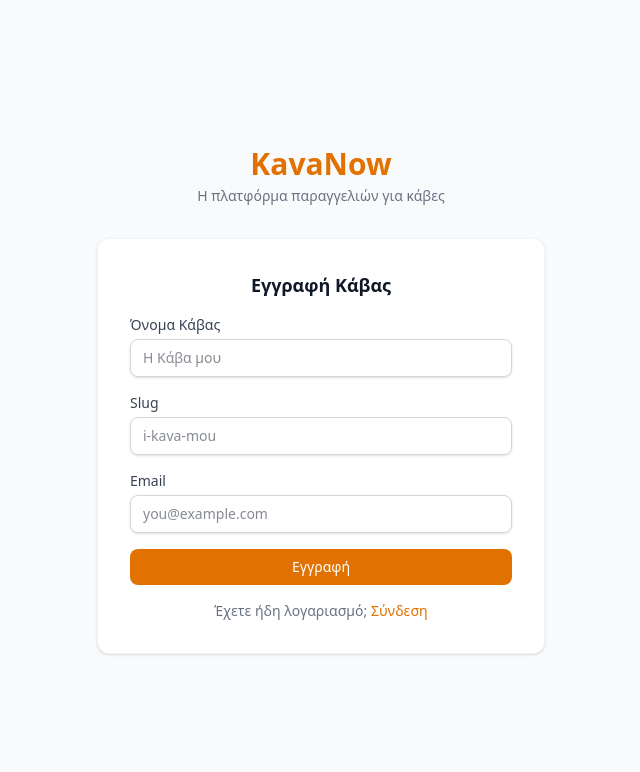
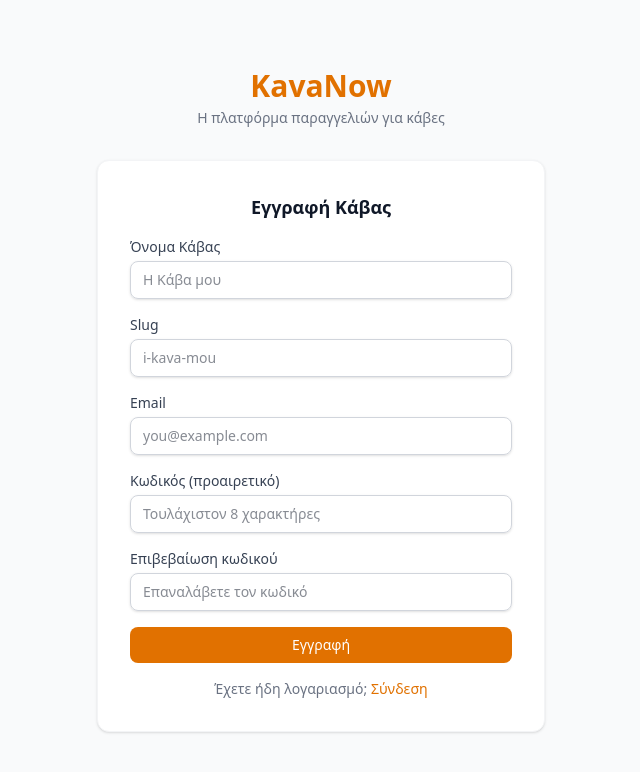
Before and after one commit to pbechliv/kava-now, a React (Vite) app in the folder packages/web/: page /register in a window 1280 px wide. Shown: the top 772 px of the page, without its empty margins (319-959 px from the left). Built offline with nearby package versions, Linux system fonts and the light colour scheme.

Commit message:
feat: add optional password fields to registration form

```diff
--- a/packages/web/src/pages/auth/RegisterPage.tsx
+++ b/packages/web/src/pages/auth/RegisterPage.tsx
@@ -80,6 +80,24 @@ export function RegisterPage() {
         {...reg("email")}
       />
 
+      <Input
+        id="password"
+        type="password"
+        label="Κωδικός (προαιρετικό)"
+        placeholder="Τουλάχιστον 8 χαρακτήρες"
+        error={errors.password?.message}
+        {...reg("password")}
+      />
+
+      <Input
+        id="confirmPassword"
+        type="password"
+        label="Επιβεβαίωση κωδικού"
+        placeholder="Επαναλάβετε τον κωδικό"
+        error={errors.confirmPassword?.message}
+        {...reg("confirmPassword")}
+      />
+
       {mutation.error && (
         <p className="text-sm text-red-600">
           {mutation.error instanceof Error ? mutation.error.message : "Κάτι πήγε στραβά"}
```
